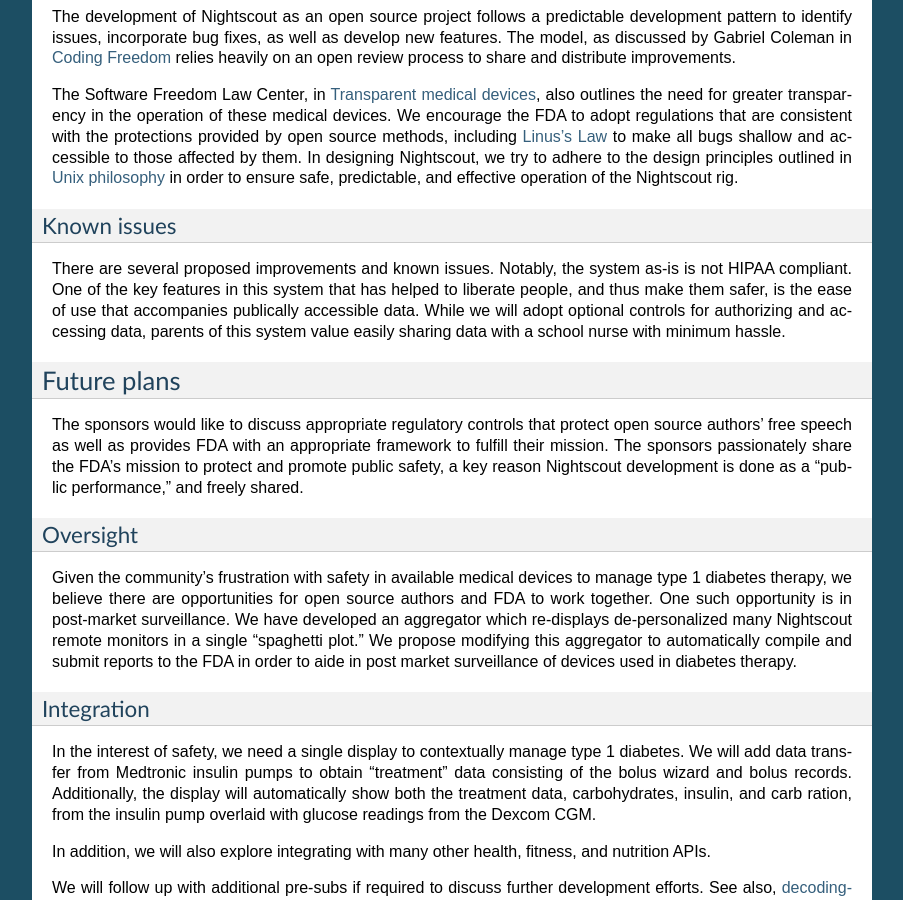
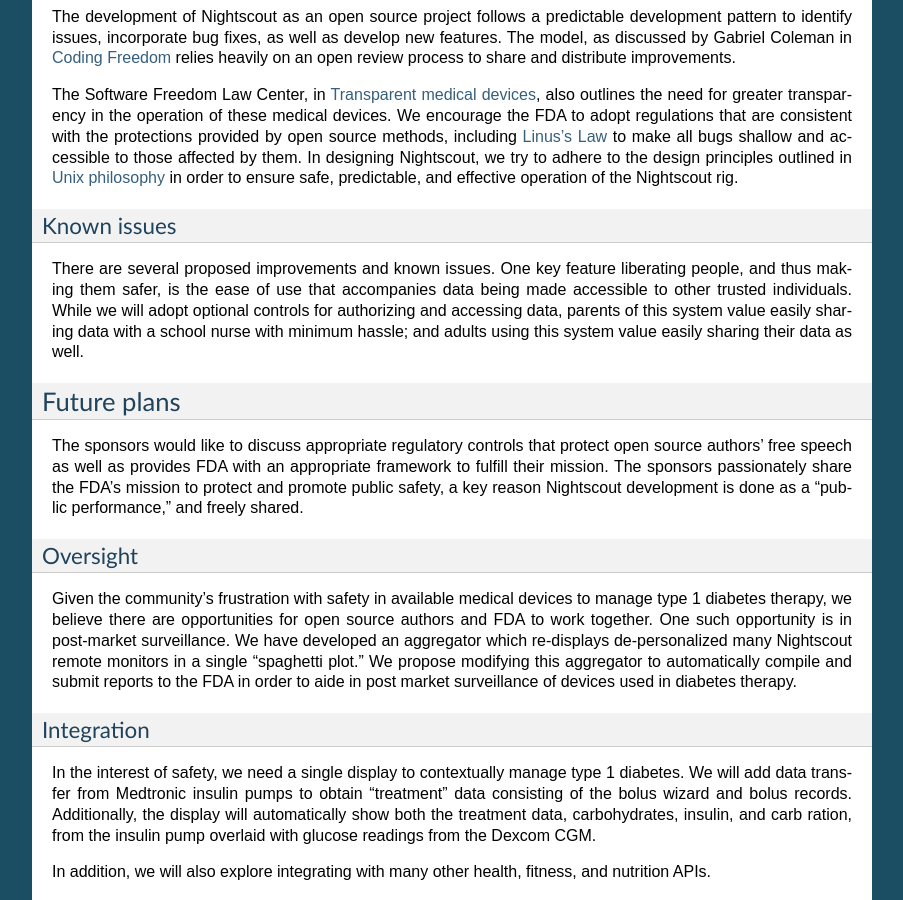
Before and after one commit to nightscout/fda-presubmission, a Sphinx documentation site: the page built from source/04-development-overview.rst, in a window 1280 px wide and 900 px high, scrolled down 751 px. Shown: the whole window, without its empty margins (198-1101 px from the left). Built offline with Sphinx 7.4.7, drawn with Linux system fonts in a browser that asks for light colours; formulas are drawn with MathJax 3; pages that are not in the unit, such as notebooks, are missing from menus.

Commit message:
Dana Lewis: hacking HIPAA
Dana lays this out beautifully, and I had not realized before:

        Note: I still advocate for editing HIPAA out of the "Known issues"
        section.  Here's why - Nighscout is not a covered entity. (See the
        attached screenshot from
        http://www.cms.gov/Regulations-and-Guidance/HIPAA-Administrative-Simplification/HIPAAGenInfo/Downloads/CoveredEntitycharts.pdf
        that talks about health clearinghouse - we're not processing the data
        on behalf of a legal entity, so we're not a covered entity). Since not
        a covered entity, HIPAA does not apply to Nighscout and doesn't need to
        be referenced. (And that should be the response to the FDA for any
        verbal questions about HIPAA. We are individuals doing things with our
        data as is our right to do so, HIPAA does not apply to individuals
        sharing or distributing their personal data).

        I think referencing the security and privacy and access controls to
        Nightscout is worth mentioning for sure; just not in the context of
        HIPAA.

She's right: the covered entity would be the "deployer" of the system, or the
family/users themselves.
Many thanks for this hack.

```diff
--- a/source/04-development-overview.rst
+++ b/source/04-development-overview.rst
@@ -70,13 +70,14 @@
 
 Known issues
 ++++++++++++
-There are several proposed improvements and known issues.  Notably,
-the system as-is is not HIPAA compliant.  One of the key features in
-this system that has helped to liberate people, and thus make them
-safer, is the ease of use that accompanies publically accessible data.
-While we will adopt optional controls for authorizing and accessing
-data, parents of this system value easily sharing data with a school
-nurse with minimum hassle.
+
+There are several proposed improvements and known issues. One key
+feature liberating people, and thus making them safer, is the ease of
+use that accompanies data being made accessible to other trusted
+individuals. While we will adopt optional controls for authorizing and
+accessing data, parents of this system value easily sharing data with
+a school nurse with minimum hassle; and adults using this system value
+easily sharing their data as well.
 
 Future plans
 ------------
```
